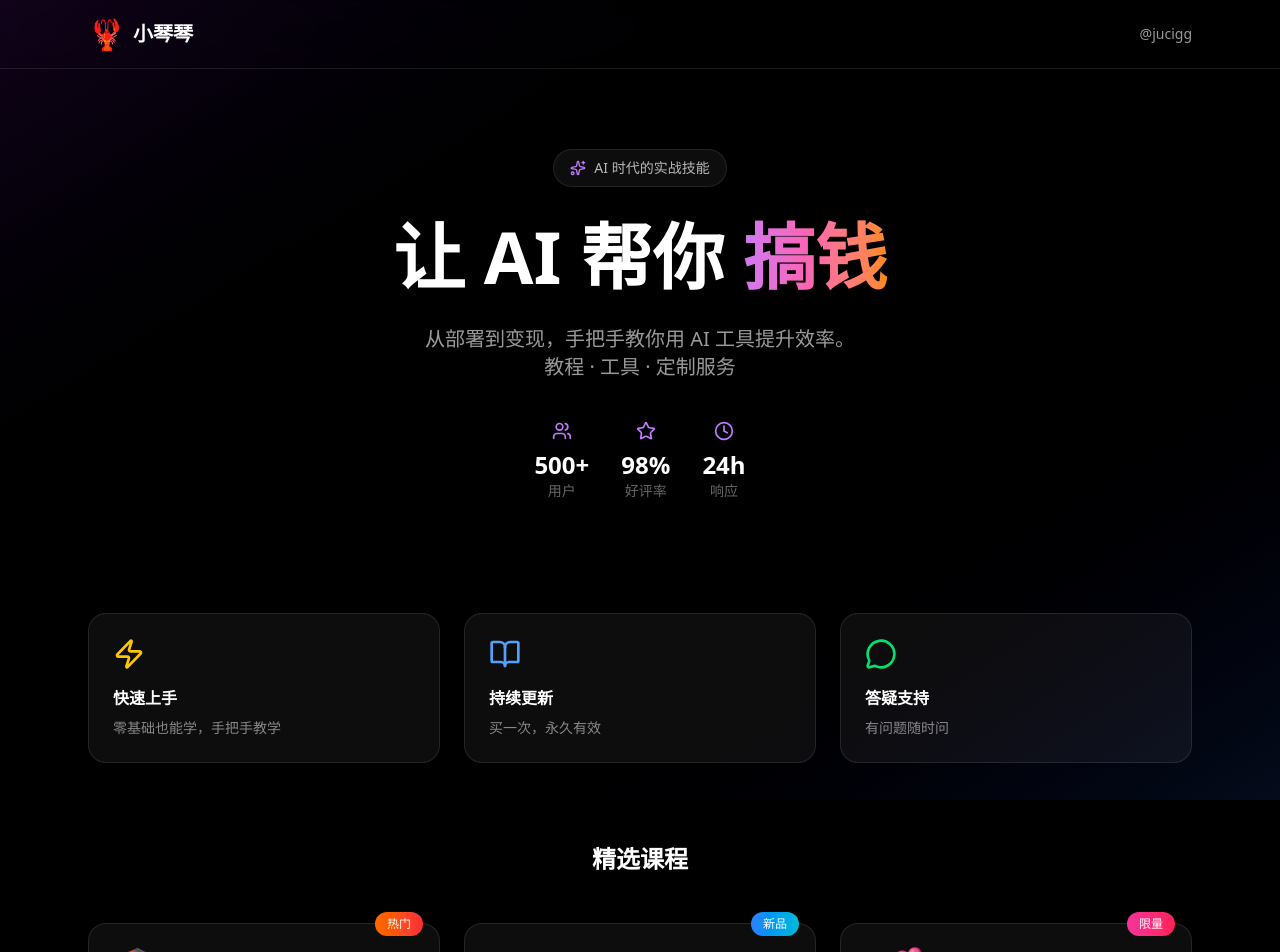
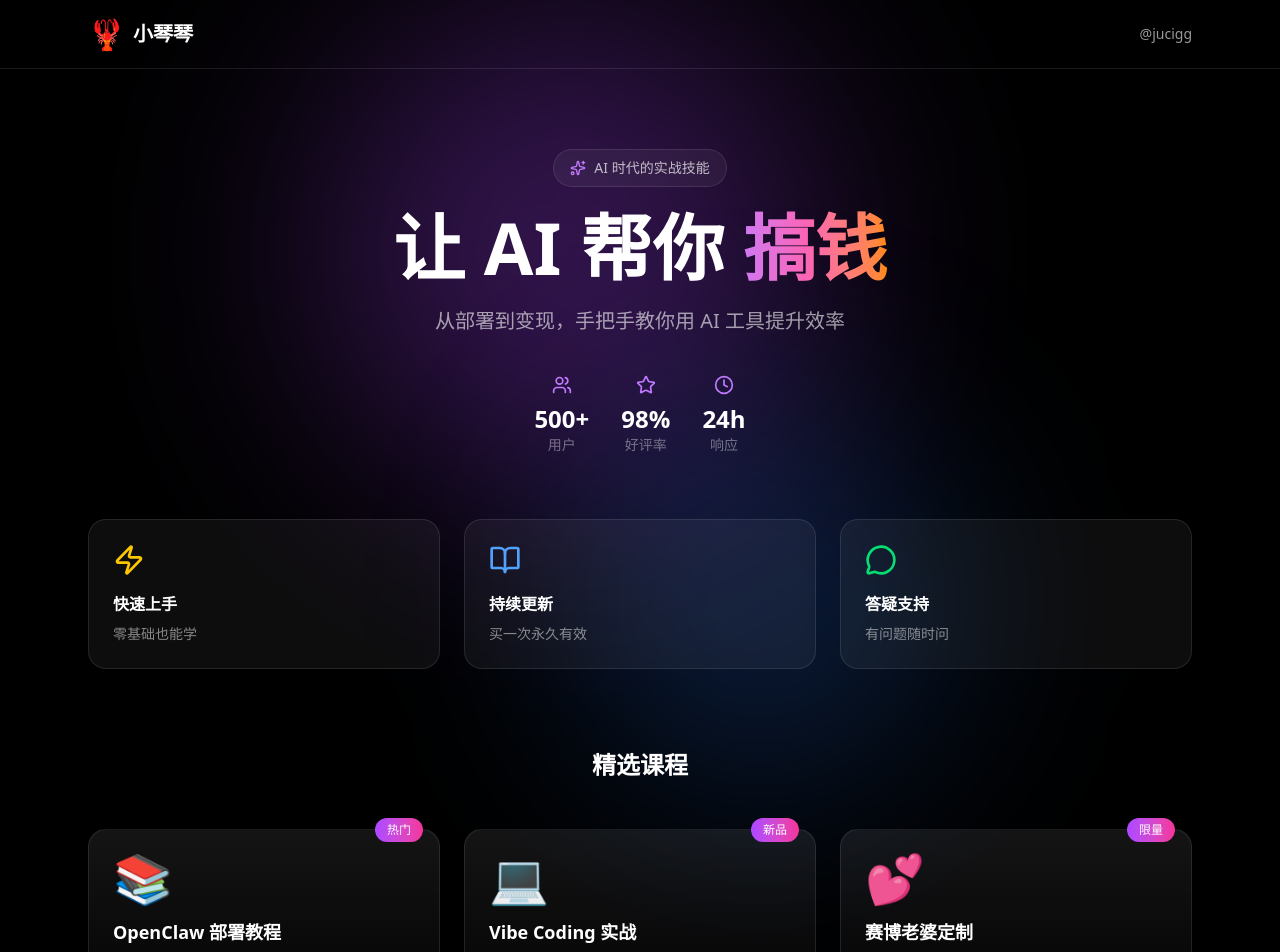
Before and after one commit to yin-123456/skill-store, a Next.js app: page /skill-store/ in a window 1280 px wide. Shown: the top 952 px of the page. Built offline with nearby package versions, Linux system fonts and the light colour scheme.

Commit message:
Aceternity style hover animations

```diff
--- a/src/app/page.tsx
+++ b/src/app/page.tsx
@@ -1,38 +1,13 @@
 "use client";
 
-import { useState } from "react";
 import { motion } from "framer-motion";
-import { Sparkles, Zap, BookOpen, MessageCircle, ArrowRight, Star, Users, Clock } from "lucide-react";
+import { Sparkles, ArrowRight, Star, Users, Clock, Zap, BookOpen, MessageCircle } from "lucide-react";
 import Link from "next/link";
 
 const skills = [
-  {
-    id: 1,
-    name: "OpenClaw 部署教程",
-    description: "从零开始，全平台部署指南",
-    icon: "📚",
-    price: 99,
-    tag: "热门",
-    color: "from-orange-500 to-red-500",
-  },
-  {
-    id: 2,
-    name: "Vibe Coding 实战",
-    description: "自然语言编程，想法变产品",
-    icon: "💻",
-    price: 199,
-    tag: "新品",
-    color: "from-blue-500 to-cyan-500",
-  },
-  {
-    id: 6,
-    name: "赛博老婆定制",
-    description: "专属 AI 人格定制服务",
-    icon: "💕",
-    price: 299,
-    tag: "限量",
-    color: "from-pink-500 to-rose-500",
-  },
+  { id: 1, name: "OpenClaw 部署教程", description: "从零开始，全平台部署指南", icon: "📚", price: 99, tag: "热门" },
+  { id: 2, name: "Vibe Coding 实战", description: "自然语言编程，想法变产品", icon: "💻", price: 199, tag: "新品" },
+  { id: 6, name: "赛博老婆定制", description: "专属 AI 人格定制服务", icon: "💕", price: 299, tag: "限量" },
 ];
 
 const stats = [
@@ -44,20 +19,20 @@ const stats = [
 export default function Home() {
   return (
     <div className="min-h-screen bg-black text-white overflow-hidden">
-      {/* 背景效果 */}
-      <div className="fixed inset-0 bg-gradient-to-br from-purple-900/20 via-black to-blue-900/20" />
-      <div className="fixed inset-0 bg-[radial-gradient(ellipse_at_top,_var(--tw-gradient-stops))] from-purple-600/10 via-transparent to-transparent" />
+      {/* 背景光效 */}
+      <div className="fixed inset-0">
+        <div className="absolute top-0 left-1/4 w-[500px] h-[500px] bg-purple-500/30 rounded-full blur-[120px]" />
+        <div className="absolute bottom-0 right-1/4 w-[400px] h-[400px] bg-blue-500/20 rounded-full blur-[100px]" />
+      </div>
 
       {/* Header */}
-      <header className="relative z-50 border-b border-white/10 backdrop-blur-xl">
+      <header className="relative z-50 border-b border-white/10">
         <div className="max-w-6xl mx-auto px-6 py-4 flex items-center justify-between">
           <div className="flex items-center gap-2">
             <span className="text-3xl">🦞</span>
             <span className="text-xl font-bold">小琴琴</span>
           </div>
-          <a href="https://x.com/jucigg" target="_blank" className="text-sm text-white/60 hover:text-white">
-            @jucigg
-          </a>
+          <a href="https://x.com/jucigg" target="_blank" className="text-sm text-white/60 hover:text-white transition">@jucigg</a>
         </div>
       </header>
 
@@ -66,6 +41,7 @@ export default function Home() {
         <motion.div
           initial={{ opacity: 0, y: 20 }}
           animate={{ opacity: 1, y: 0 }}
+          transition={{ duration: 0.5 }}
           className="text-center"
         >
           <div className="inline-flex items-center gap-2 px-4 py-2 rounded-full bg-white/5 border border-white/10 mb-6">
@@ -73,24 +49,28 @@ export default function Home() {
             <span className="text-sm text-white/70">AI 时代的实战技能</span>
           </div>
 
-          <h1 className="text-5xl md:text-7xl font-bold mb-6 leading-tight">
+          <h1 className="text-5xl md:text-7xl font-bold mb-6">
             让 AI 帮你
             <span className="bg-gradient-to-r from-purple-400 via-pink-400 to-orange-400 bg-clip-text text-transparent"> 搞钱</span>
           </h1>
 
           <p className="text-xl text-white/60 max-w-2xl mx-auto mb-10">
-            从部署到变现，手把手教你用 AI 工具提升效率。<br/>
-            教程 · 工具 · 定制服务
+            从部署到变现，手把手教你用 AI 工具提升效率
           </p>
 
-          {/* Stats */}
-          <div className="flex justify-center gap-8 mb-12">
+          <div className="flex justify-center gap-8">
             {stats.map((stat, i) => (
-              <div key={i} className="text-center">
+              <motion.div
+                key={i}
+                initial={{ opacity: 0, y: 10 }}
+                animate={{ opacity: 1, y: 0 }}
+                transition={{ delay: 0.3 + i * 0.1 }}
+                className="text-center"
+              >
                 <stat.icon className="w-5 h-5 mx-auto mb-2 text-purple-400" />
                 <div className="text-2xl font-bold">{stat.value}</div>
                 <div className="text-sm text-white/40">{stat.label}</div>
-              </div>
+              </motion.div>
             ))}
           </div>
         </motion.div>
@@ -99,23 +79,27 @@ export default function Home() {
       {/* Features */}
       <section className="relative z-10 max-w-6xl mx-auto px-6 pb-20">
         <div className="grid md:grid-cols-3 gap-6">
-          <div className="bg-white/5 border border-white/10 rounded-2xl p-6">
-            <Zap className="w-8 h-8 text-yellow-400 mb-4" />
-            <h3 className="font-semibold mb-2">快速上手</h3>
-            <p className="text-sm text-white/50">零基础也能学，手把手教学</p>
-          </div>
-          <div className="bg-white/5 border border-white/10 rounded-2xl p-6">
-            <BookOpen className="w-8 h-8 text-blue-400 mb-4" />
-            <h3 className="font-semibold mb-2">持续更新</h3>
-            <p className="text-sm text-white/50">买一次，永久有效</p>
-          </div>
-          <div className="bg-white/5 border border-white/10 rounded-2xl p-6">
-            <MessageCircle className="w-8 h-8 text-green-400 mb-4" />
-            <h3 className="font-semibold mb-2">答疑支持</h3>
-            <p className="text-sm text-white/50">有问题随时问</p>
-          </div>
+          {[
+            { icon: Zap, title: "快速上手", desc: "零基础也能学", color: "text-yellow-400" },
+            { icon: BookOpen, title: "持续更新", desc: "买一次永久有效", color: "text-blue-400" },
+            { icon: MessageCircle, title: "答疑支持", desc: "有问题随时问", color: "text-green-400" },
+          ].map((f, i) => (
+            <motion.div
+              key={i}
+              initial={{ opacity: 0 }}
+              animate={{ opacity: 1 }}
+              transition={{ delay: 0.6 + i * 0.1 }}
+              className="bg-white/5 border border-white/10 rounded-2xl p-6"
+            >
+              <f.icon className={`w-8 h-8 ${f.color} mb-4`} />
+              <h3 className="font-semibold mb-2">{f.title}</h3>
+              <p className="text-sm text-white/50">{f.desc}</p>
+            </motion.div>
+          ))}
         </div>
       </section>
+
+      {/* Products */}
       <section className="relative z-10 max-w-6xl mx-auto px-6 pb-20">
         <h2 className="text-2xl font-bold text-center mb-12">精选课程</h2>
         <div className="grid md:grid-cols-3 gap-6">
@@ -124,26 +108,19 @@ export default function Home() {
               key={skill.id}
               initial={{ opacity: 0, y: 20 }}
               animate={{ opacity: 1, y: 0 }}
-              transition={{ delay: i * 0.1 }}
+              transition={{ delay: 0.4 + i * 0.1 }}
+              whileHover={{ y: -8, transition: { duration: 0.2 } }}
+              className="group"
             >
               <Link href={`/skill-store/product/${skill.id}`}>
-                <div className="group relative bg-white/5 border border-white/10 rounded-2xl p-6 hover:border-purple-500/50 transition-all hover:bg-white/[0.07]">
-                  {/* Tag */}
-                  <div className={`absolute -top-3 right-4 px-3 py-1 rounded-full text-xs font-medium bg-gradient-to-r ${skill.color} text-white`}>
-                    {skill.tag}
-                  </div>
-
-                  {/* Icon */}
+                <div className="relative bg-gradient-to-b from-white/[0.08] to-transparent border border-white/10 rounded-2xl p-6 hover:border-purple-500/50 transition-all duration-300 hover:shadow-[0_0_30px_rgba(168,85,247,0.15)]">
+                  <div className="absolute -top-3 right-4 px-3 py-1 rounded-full text-xs font-medium bg-gradient-to-r from-purple-500 to-pink-500">{skill.tag}</div>
                   <div className="text-5xl mb-4">{skill.icon}</div>
-
-                  {/* Content */}
                   <h3 className="text-lg font-semibold mb-2">{skill.name}</h3>
                   <p className="text-sm text-white/50 mb-4">{skill.description}</p>
-
-                  {/* Price */}
                   <div className="flex items-center justify-between">
                     <span className="text-2xl font-bold text-orange-400">¥{skill.price}</span>
-                    <ArrowRight className="w-5 h-5 text-white/30 group-hover:text-purple-400 transition-colors" />
+                    <ArrowRight className="w-5 h-5 text-white/30 group-hover:text-purple-400 group-hover:translate-x-1 transition-all" />
                   </div>
                 </div>
               </Link>
@@ -154,9 +131,8 @@ export default function Home() {
 
       {/* Footer */}
       <footer className="relative z-10 border-t border-white/10 py-8">
-        <div className="max-w-6xl mx-auto px-6 text-center">
+        <div className="text-center">
           <p className="text-white/40 text-sm">Made with 💕 by 小琴琴</p>
-          <p className="text-white/30 text-xs mt-2">付款后添加微信获取教程</p>
         </div>
       </footer>
     </div>
```
